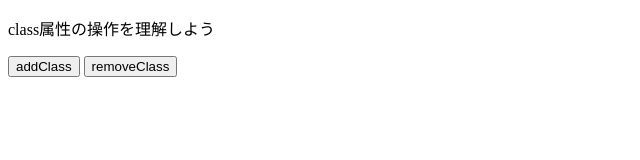
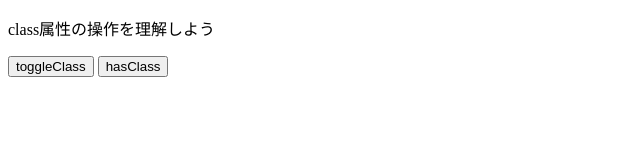
Before and after one commit to raimeiga/jquery-basic, a plain HTML site: page class-operation.html in a window 1280 px wide. Shown: the full height of the page, 0-640 px from the left. Drawn offline with nearby package versions, Linux system fonts and the light colour scheme.

Commit message:
hasClassメソッド追記

```diff
--- a/class-operation.html
+++ b/class-operation.html
@@ -9,8 +9,8 @@
 
  <body>
    <p id="target">class属性の操作を理解しよう</p>
-   <button id="add">addClass</button>
-   <button id="remove">removeClass</button>
+   <button id="toggle">toggleClass</button>
+   <button id="has">hasClass</button>
    <script src="https://code.jquery.com/jquery-3.6.0.min.js"></script>
    <script src="js/class-operation.js"></script>
  </body>
```
